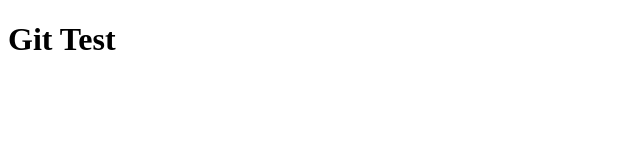
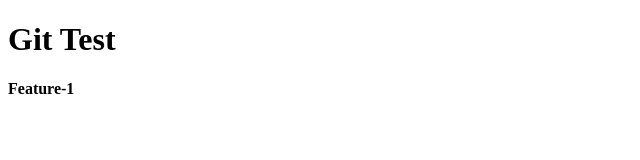
Before and after one commit to Liam-846/gittesting, a plain HTML site: page index.html in a window 1280 px wide. Shown: the full height of the page, 0-640 px from the left. Drawn offline with Linux system fonts and the light colour scheme.

Commit message:
feature-1 on feature1 branch

```diff
--- a/index.html
+++ b/index.html
@@ -10,6 +10,7 @@
 
 <body>
     <h1>Git Test</h1>
+    <h4>Feature-1</h4>
 </body>
 
 </html>
```
